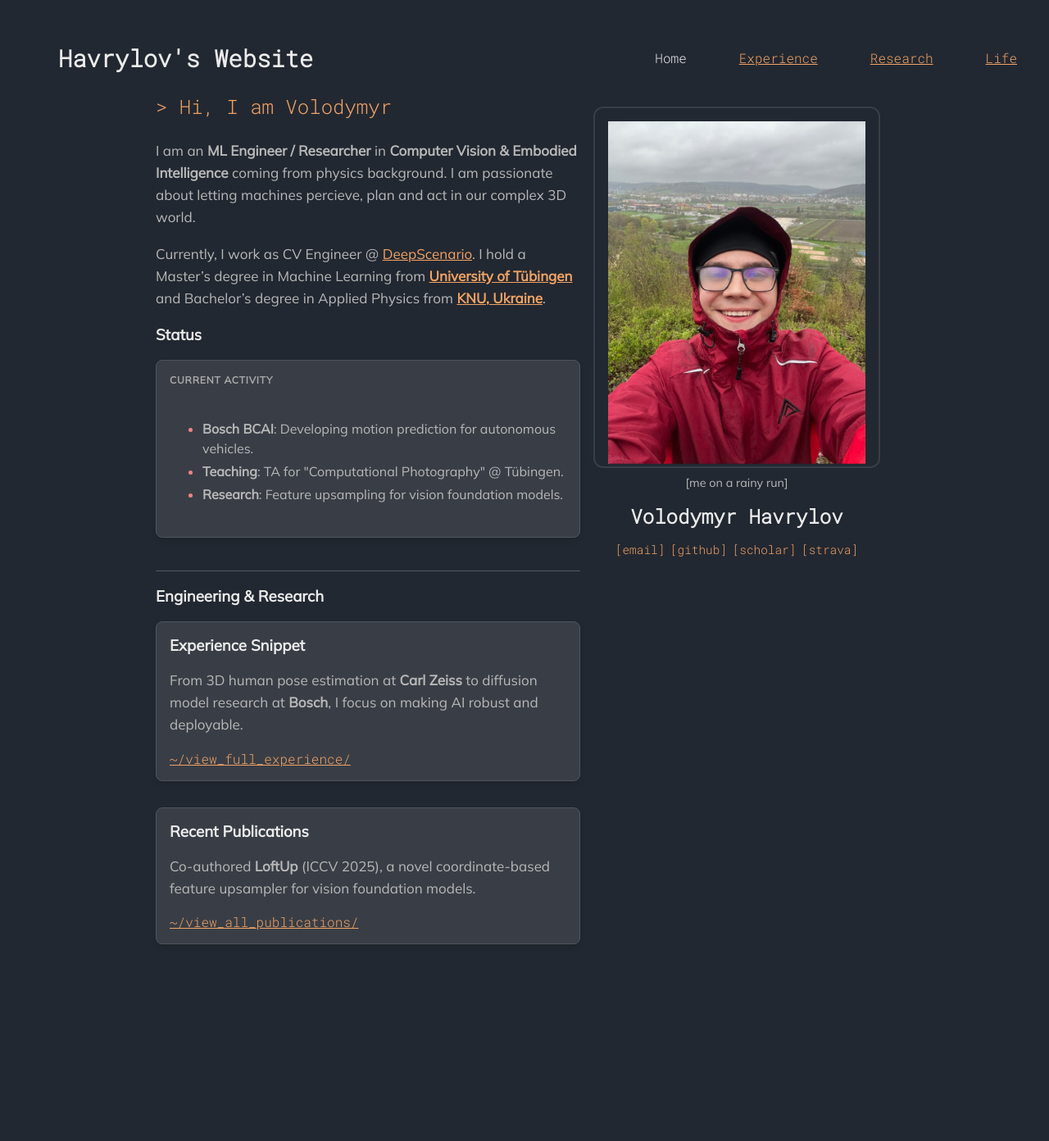
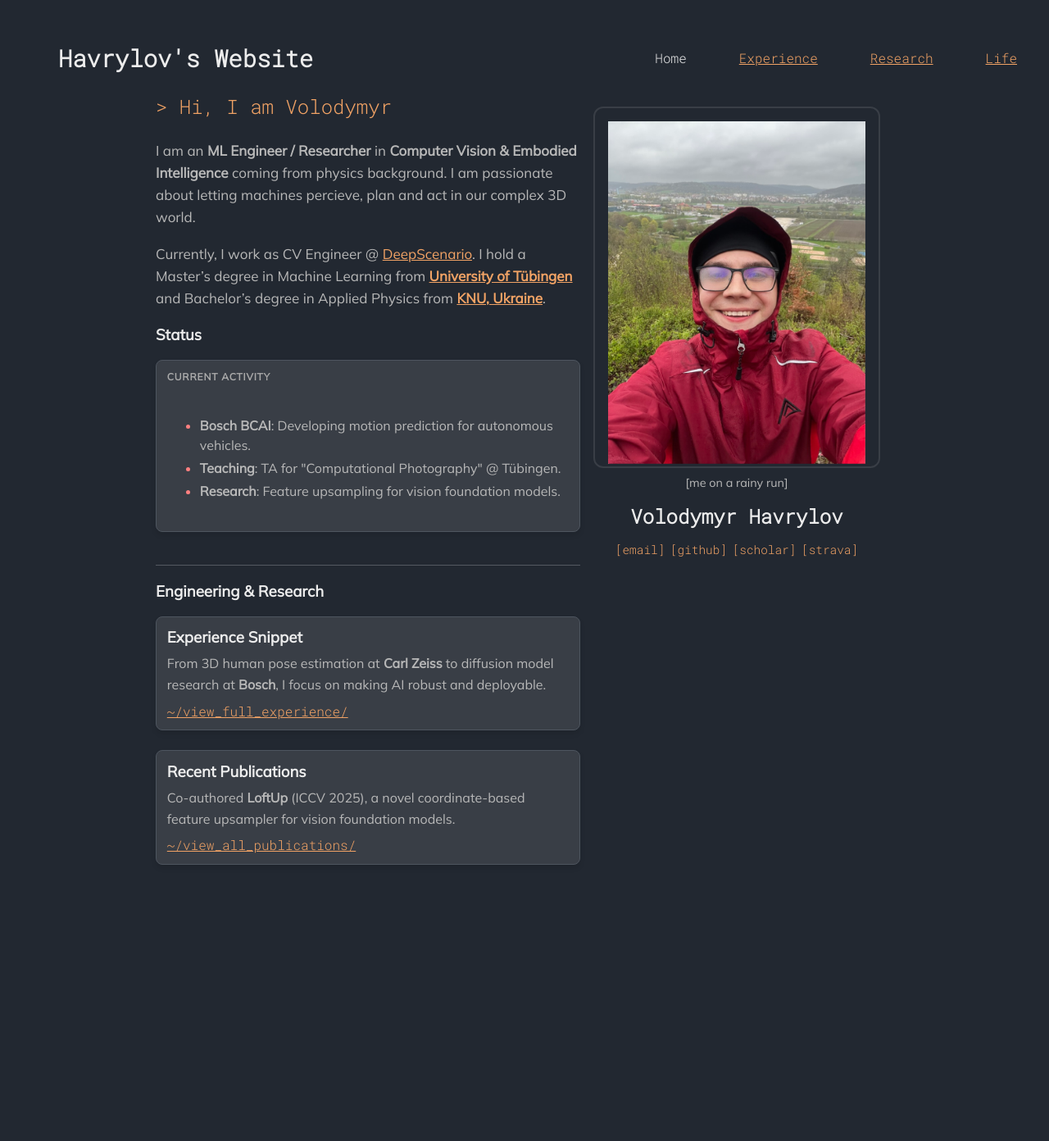
Before and after one commit to havrylovv/havrylovv.github.io, a Jekyll site: the page built from index.md, in a window 1280 px wide. Shown: the whole page at 82% size. Built offline with Jekyll 4.4.1, drawn with Linux system fonts in a browser that asks for light colours; after the commit the page ends 1287 px from its top, so only the background shows below that.

Commit message:
feature: show bold

```diff
--- a/assets/css/styles.css
+++ b/assets/css/styles.css
@@ -76,20 +76,29 @@
 .card {
 	background-color: #393e46;
 	border-radius: 8px;
-	padding: 1rem;
-	margin-bottom: 2rem;
+	padding: 0.8rem;
+	margin-bottom: 1.5rem;
 	border: 1px solid #4e555f;
 	box-shadow: 0 4px 6px rgba(0,0,0,0.1);
 }
 
 .card h3 {
     margin-top: 0px !important;
-    margin-bottom: 0.5rem !important;
+    margin-bottom: 0.2rem !important;
 }
 
 .card .badge-row {
     margin-top: 0px !important;
-    margin-bottom: 0px !important;
+    margin-bottom: 0.2rem !important;
+}
+
+.card p {
+    margin: 0.5rem 0 !important;
+    font-size: 16px;
+}
+
+.card strong {
+    font-weight: bold !important;
 }
 
 .card:hover {
```
